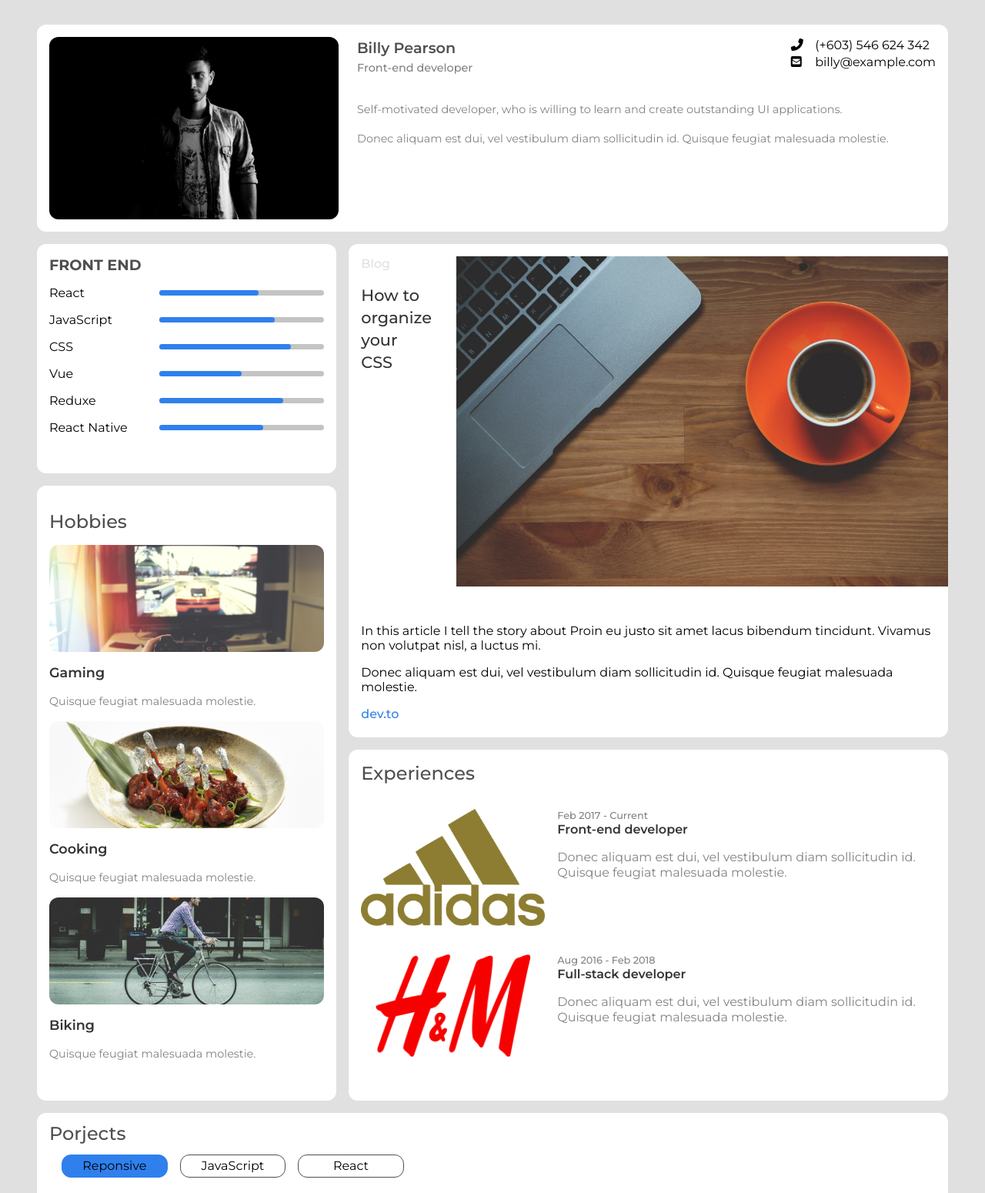
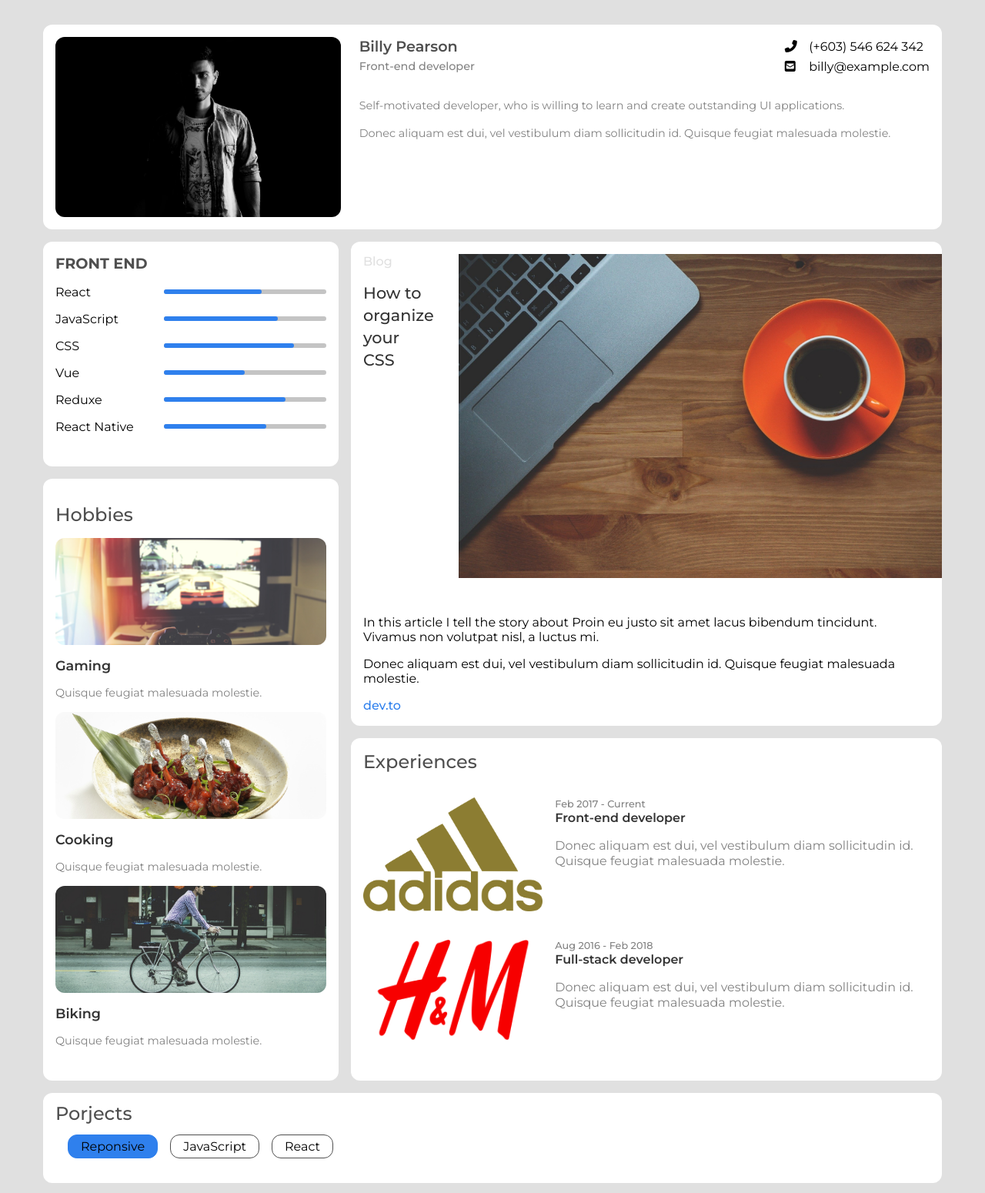
Before and after one commit to yousoumar/portfolio-challenge, a plain HTML site: page index.html in a window 1280 px wide. Shown: the top 1550 px of the page at 77% size. Drawn offline with Linux system fonts and the light colour scheme.

Commit message:
updates readme

```diff
--- a/css/style.css
+++ b/css/style.css
@@ -15,12 +15,11 @@ body{
     min-height: 100vh;
     display: grid;
     grid-template-rows:  auto 1fr auto;
-    padding: 2rem .5rem;
+    padding: 2rem 1rem;
     max-width: 1200px;
-    margin: auto;
+    margin: 0 auto;
     overflow-x: hidden;
 }
-
 
 img{
     width: 100%;
@@ -57,8 +56,7 @@ header .top-container{
 header .adress > div{
     display:grid;
     grid-template-columns: 1fr 5fr;
-    line-height: 22px;
-
+    padding: .2rem 0;
 }
 
 
@@ -66,39 +64,24 @@ header .adress > div{
 header .name{
     font-weight: 600;
     font-size: 1.2rem;
-    line-height: 29px;
-
+    padding: .3rem 0;
     color: #4F4F4F;
 }
 header .post{
     font-weight: 500;
     font-size: .9rem;
-    line-height: 22px;
     color: #828282;
     margin-bottom: 1rem;
 }
 header .bottom-container{
     font-size: .9rem;
-    line-height: 22px;
+    line-height: 1.4;
     color: #828282;
 }
-@media all and (min-width : 768px){
-    header{
-        display: grid;
-        grid-template-columns: 1fr 2fr;
-        gap: 1.5rem;
-    }
-    header .img{
-        margin-bottom: 0;
-
-    }
-}
-
 
 main{
     display: grid;
     gap: 1rem;
-    height: 100%;
     margin-top: 1rem;
 }
 
@@ -110,13 +93,11 @@ main{
 
 .skills-hobbies{
     display: grid;
-
     gap: 1rem;
 }
 .skills h1{
     font-weight: bold;
     font-size: 1.2rem;
-    line-height: 22px;
     text-transform: uppercase;
     color: #4F4F4F;
 }
@@ -163,10 +144,8 @@ main{
     width: 63%;
 }
 .hobbies h1{
-    font-style: normal;
     font-weight: 500;
     font-size: 1.5rem;
-    line-height: 29px;
     margin: 1rem 0;
     color: #4F4F4F;
 
@@ -177,22 +156,18 @@ main{
 .hobbies h2{
     font-weight: 600;
     font-size: 1.1rem;
-    line-height: 22px;
-    /* identical to box height */
     margin: 1rem 0;
     color: #333333;
 
 
 }
 .hobbies p{
-    line-height: 20px;
     font-size: .9rem;
     color: #828282;
 
 
 }
 .hobbies .item .img{
-
     height: 139px;
 }
 .blog-experiences{
@@ -200,12 +175,9 @@ main{
     gap: 1rem;
 }
 .blog h1{
-    font-style: normal;
     font-weight: 500;
     font-size: 1rem;
     line-height: 20px;
-    /* identical to box height */
-
     color: #E0E0E0;
 
 }
@@ -215,7 +187,6 @@ main{
     font-weight: 500;
     font-size: 1.3rem;
     line-height: 29px;
-
     color: #333333;
 
 }
@@ -234,12 +205,9 @@ main{
     font-weight: 500;
     font-size: 1rem;
     line-height: 20px;
-    /* identical to box height */
-
     color: #2F80ED;
 }
 .experiences h1{
-    font-style: normal;
     font-weight: 500;
     font-size: 1.5rem;
     line-height: 29px;
@@ -267,8 +235,6 @@ main{
 .experiences .item .post{
     font-weight: 600;
     line-height: 20px;
-    /* identical to box height */
-
     color: #333333;;
 }
 .experiences .item .description{
@@ -280,23 +246,18 @@ main{
 .projects{
     display: grid;
     gap: 1rem;
-
-
 }
 .projects h1{
-    font-style: normal;
     font-weight: 500;
     font-size: 1.5rem;
     line-height: 22px;
-    /* identical to box height */
-
     color: #4F4F4F;
 
 }
 .projects .filter-container{
     display: grid;
+    gap: 1rem;
 
-    gap: 1rem;
 }
 .projects .filter-container .filter{
     border: 1px solid #4F4F4F;
@@ -324,7 +285,6 @@ main{
 .project .hashtag{
     font-weight: 500;
     line-height: 20px;
-    /* identical to box height */
     margin: 1rem 0;
     color: #4F4F4F;
 
@@ -334,7 +294,6 @@ main{
     font-weight: 500;
     font-size: 1.4rem;
     line-height: 29px;
-
     color: #333333;
 }
 .project .description{
@@ -396,7 +355,34 @@ main{
         transform: translateY(0);
     }
 }
-@media all and (min-width : 800px){
+
+footer{
+    margin: 1rem auto -1rem auto;
+    text-align: center;
+    font-size: .8rem;
+
+}
+footer a{
+    text-decoration: none;
+    color: inherit;
+    font-weight: bold;
+}
+
+@media all and (min-width:768px){
+    header{
+        display: grid;
+        grid-template-columns: 1fr 2fr;
+        gap: 1.5rem;
+    }
+    header .img{
+        margin-bottom: 0;
+
+    }
+    header .name,
+    header .post{
+        padding-top: 0;
+    }
+    @media all and (min-width:800px){
         main{
             grid-template-columns: 1fr 2fr;
 
@@ -405,11 +391,12 @@ main{
         .projects{
             grid-column: 1 / span 2;
 
+
         }
 
         .projects .filter-container{
-        padding-right: 60%;
-        grid-template-columns: 1fr 1fr 1fr;
+
+            grid-template-columns: auto auto auto 1fr;
             gap: 1rem;
         }
         .projects-container{
@@ -417,16 +404,4 @@ main{
         }
 
     }
-
-footer{
-    margin: 4rem auto 0 auto;
-    text-align: center;
-    font-size: .8rem;
-    width: 70%;
-
 }
-footer a{
-    text-decoration: none;
-    color: inherit;
-    font-weight: bold;
-}
```
Also changed, not shown: 1 other file. Lines whose indentation alone changed are shown as unchanged.
